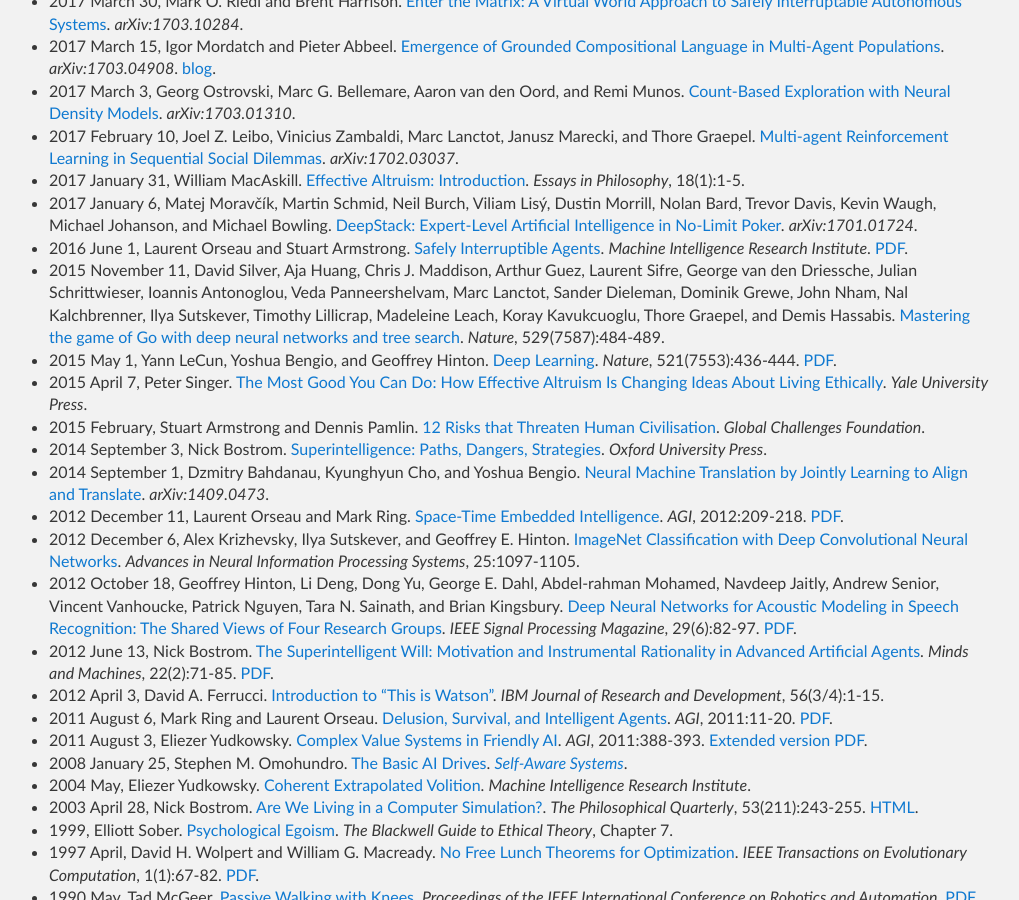
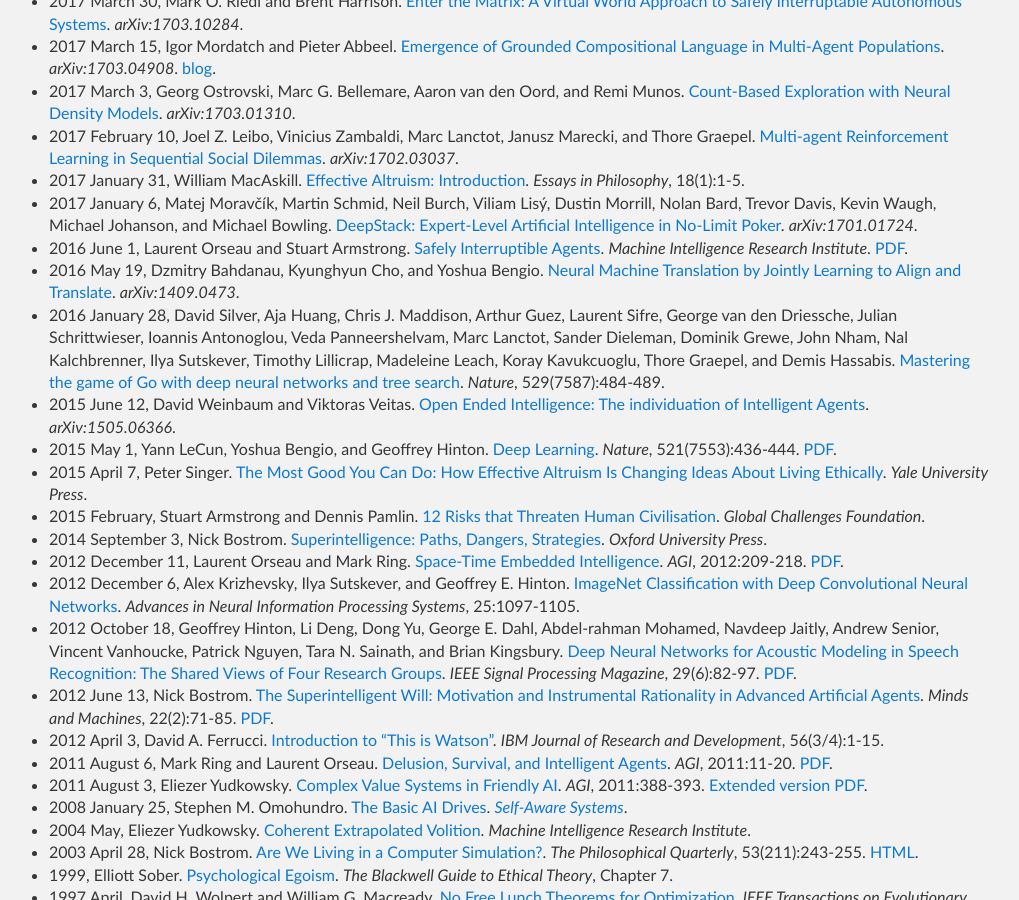
Before and after one commit to Tonywuhk/realai.org, a Jekyll site: the page built from blog/towards-safe-and-beneficial-intelligence.md, in a window 1280 px wide and 900 px high, scrolled down 5132 px. Shown: the whole window, without its empty margins (131-1150 px from the left). Built offline with Jekyll 4.4.1, drawn with Linux system fonts in a browser that asks for light colours; our own code applies the rules of GitHub Pages for plain Markdown files; comment, search, counter and statistics services are not loaded; the repository's description, which GitHub fills in, is left out; some of the changed text lies outside the part shown.

Commit message:
Update towards-safe-and-beneficial-intelligence.md

```diff
--- a/blog/towards-safe-and-beneficial-intelligence.md
+++ b/blog/towards-safe-and-beneficial-intelligence.md
@@ -15,7 +15,7 @@
 
 Many of today's problems, such as poverty, disease, and climate change, can be solved by an SI developed to benefit the world. It is also not obvious how these problems can be solved in any other way. When we look at some of tomorrow's problems, such as biological fragility and cosmic catastrophes, if we are to continue our civilization's past success, SI seems to be the only way forward.
 
-Since the recent rise of deep learning in 2012 ([LeCun et al., 2015](http://www.nature.com/nature/journal/v521/n7553/full/nature14539.html)), evidence is mounting that we're on a promising path towards building general intelligence into computer systems. The improvements in many areas such as vision ([Krizhevsky et al., 2012](http://papers.nips.cc/paper/4824-imagenet-classification-with-deep-convolutional-neural-networks)), speech ([Hinton et al., 2012](http://ieeexplore.ieee.org/document/6296526/)), language ([Bahdanau et al., 2014](https://arxiv.org/abs/1409.0473)), and the game of Go ([Silver & Huang et al., 2015](http://www.nature.com/nature/journal/v529/n7587/full/nature16961.html)), exceeded the expectations of the computer science community. The eventual construction of an SI that intelligently provides for, supports, and protects human society is on the horizon. It is an infrastructure our civilization can rely on to advance to the next level.
+Since the recent rise of deep learning in 2012 ([LeCun et al., 2015](http://www.nature.com/nature/journal/v521/n7553/full/nature14539.html)), evidence is mounting that we're on a promising path towards building general intelligence into computer systems. The improvements in many areas such as vision ([Krizhevsky et al., 2012](http://papers.nips.cc/paper/4824-imagenet-classification-with-deep-convolutional-neural-networks)), speech ([Hinton et al., 2012](http://ieeexplore.ieee.org/document/6296526/)), language ([Bahdanau et al., 2016](https://arxiv.org/abs/1409.0473)), and the game of Go ([Silver & Huang et al., 2016](http://www.nature.com/nature/journal/v529/n7587/full/nature16961.html)), exceeded the expectations of the computer science community. The eventual construction of an SI that intelligently provides for, supports, and protects human society is on the horizon. It is an infrastructure our civilization can rely on to advance to the next level.
 
 Nature has been supplying to us essential elements of life, such as water, air, and sunlight, for billions of years. We don't expect interruptions, or gravity suddenly turning upside down, ejecting everything on earth to space, even though such unthinkable events could happen in the distant future. Nature is intelligent, because it allowed our civilization to rise within, at the same time, it is also remarkably reliable. In the long run, a safe and beneficial intelligent infrastructure should work in a similar way, supplying essential elements for the future human society, and its possibility of failure so remote that we rarely worry about it.
 
@@ -23,7 +23,7 @@
 
 ## The Appearance of Goal-Driven Behavior
 
-An AI system is a complex system operating inside an environment. Like cloud computing, in the long run it does not need to have a stable physical boundary. It may consist of multiple independent learning agents that are self-interested ([Leibo & Zambaldi et al., 2017](https://arxiv.org/abs/1702.03037)) or sharing rewards ([Mordatch & Abbeel, 2017](https://arxiv.org/abs/1703.04908)). In the short run, when we can approximately separate the system from the environment, the system performs computations on its input and produces output. The output and input are sometimes linked in a way with the appearance that the system is trying to optimize for an internal goal ([Omohundro, 2008](https://selfawaresystems.files.wordpress.com/2008/01/ai_drives_final.pdf); [Bostrom, 2012](https://link.springer.com/article/10.1007/s11023-012-9281-3)), while in fact the system is merely following the rules set in the environment.
+An AI system is a complex system operating inside an environment. Like cloud computing, in the long run it does not need to have a stable physical boundary. It may consist of multiple independent learning agents that are self-interested ([Leibo & Zambaldi et al., 2017](https://arxiv.org/abs/1702.03037)) or sharing rewards ([Mordatch & Abbeel, 2017](https://arxiv.org/abs/1703.04908)). Such open-ended intelligence is discussed at length in [Weinbaum & Veitas (2015)](https://arxiv.org/abs/1505.06366). In the short run, when we can approximately separate the system from the environment, the system performs computations on its input and produces output. The output and input are sometimes linked in a way with the appearance that the system is trying to optimize for an internal goal ([Omohundro, 2008](https://selfawaresystems.files.wordpress.com/2008/01/ai_drives_final.pdf); [Bostrom, 2012](https://link.springer.com/article/10.1007/s11023-012-9281-3)), while in fact the system is merely following the rules set in the environment.
 
 A tilting doll appears to have an internal goal of always standing up straight, but this goal is nowhere encoded inside the doll, it's just physics. A pair of mechanical legs on a downhill slope, without a motor and without a computer, can appear to have a goal of walking ([McGeer, 1990](http://ieeexplore.ieee.org/document/126245/)) due to the passive interaction of gravity and inertia. A more modern example can be found in [Ostrovski et al. (2017)](https://arxiv.org/abs/1703.01310), where an entirely curiosity-driven game playing agent behaves as if its goal is to achieve high scores in the game.
 
@@ -108,12 +108,13 @@
 * 2017 January 31, William MacAskill. [Effective Altruism: Introduction](http://commons.pacificu.edu/eip/vol18/iss1/1/). *Essays in Philosophy*, 18(1):1-5.
 * 2017 January 6, Matej Moravčík, Martin Schmid, Neil Burch, Viliam Lisý, Dustin Morrill, Nolan Bard, Trevor Davis, Kevin Waugh, Michael Johanson, and Michael Bowling. [DeepStack: Expert-Level Artificial Intelligence in No-Limit Poker](https://arxiv.org/abs/1701.01724). *arXiv:1701.01724*.
 * 2016 June 1, Laurent Orseau and Stuart Armstrong. [Safely Interruptible Agents](https://intelligence.org/2016/06/01/new-paper-safely-interruptible-agents/). *Machine Intelligence Research Institute*. [PDF](https://intelligence.org/files/Interruptibility.pdf).
-* 2015 November 11, David Silver, Aja Huang, Chris J. Maddison, Arthur Guez, Laurent Sifre, George van den Driessche, Julian Schrittwieser, Ioannis Antonoglou, Veda Panneershelvam, Marc Lanctot, Sander Dieleman, Dominik Grewe, John Nham, Nal Kalchbrenner, Ilya Sutskever, Timothy Lillicrap, Madeleine Leach, Koray Kavukcuoglu, Thore Graepel, and Demis Hassabis. [Mastering the game of Go with deep neural networks and tree search](http://www.nature.com/nature/journal/v529/n7587/full/nature16961.html). *Nature*, 529(7587):484-489.
+* 2016 May 19, Dzmitry Bahdanau, Kyunghyun Cho, and Yoshua Bengio. [Neural Machine Translation by Jointly Learning to Align and Translate](https://arxiv.org/abs/1409.0473). *arXiv:1409.0473*.
+* 2016 January 28, David Silver, Aja Huang, Chris J. Maddison, Arthur Guez, Laurent Sifre, George van den Driessche, Julian Schrittwieser, Ioannis Antonoglou, Veda Panneershelvam, Marc Lanctot, Sander Dieleman, Dominik Grewe, John Nham, Nal Kalchbrenner, Ilya Sutskever, Timothy Lillicrap, Madeleine Leach, Koray Kavukcuoglu, Thore Graepel, and Demis Hassabis. [Mastering the game of Go with deep neural networks and tree search](http://www.nature.com/nature/journal/v529/n7587/full/nature16961.html). *Nature*, 529(7587):484-489.
+* 2015 June 12, David Weinbaum and Viktoras Veitas. [Open Ended Intelligence: The individuation of Intelligent Agents](https://arxiv.org/abs/1505.06366). *arXiv:1505.06366*.
 * 2015 May 1, Yann LeCun,	Yoshua Bengio, and Geoffrey Hinton. [Deep Learning](http://www.nature.com/nature/journal/v521/n7553/full/nature14539.html). *Nature*, 521(7553):436-444. [PDF](https://www.cs.toronto.edu/~hinton/absps/NatureDeepReview.pdf).
 * 2015 April 7, Peter Singer. [The Most Good You Can Do: How Effective Altruism Is Changing Ideas About Living Ethically](https://www.amazon.com/Most-Good-You-Can-Effective/dp/0300180276/). *Yale University Press*.
 * 2015 February, Stuart Armstrong and Dennis Pamlin. [12 Risks that Threaten Human Civilisation](http://www.oxfordmartin.ox.ac.uk/publications/view/1881). *Global Challenges Foundation*.
 * 2014 September 3, Nick Bostrom. [Superintelligence: Paths, Dangers, Strategies](https://www.amazon.com/gp/product/0199678111/). *Oxford University Press*.
-* 2014 September 1, Dzmitry Bahdanau, Kyunghyun Cho, and Yoshua Bengio. [Neural Machine Translation by Jointly Learning to Align and Translate](https://arxiv.org/abs/1409.0473). *arXiv:1409.0473*.
 * 2012 December 11, Laurent Orseau and Mark Ring. [Space-Time Embedded Intelligence](https://link.springer.com/chapter/10.1007/978-3-642-35506-6_22). *AGI*, 2012:209-218. [PDF](http://agi-conference.org/2012/wp-content/uploads/2012/12/paper_76.pdf).
 * 2012 December 6, Alex Krizhevsky, Ilya Sutskever, and Geoffrey E. Hinton. [ImageNet Classification with Deep Convolutional Neural Networks](http://papers.nips.cc/paper/4824-imagenet-classification-with-deep-convolutional-neural-networks). *Advances in Neural Information Processing Systems*, 25:1097-1105.
 * 2012 October 18, Geoffrey Hinton, Li Deng, Dong Yu, George E. Dahl, Abdel-rahman Mohamed, Navdeep Jaitly, Andrew Senior, Vincent Vanhoucke, Patrick Nguyen, Tara N. Sainath, and Brian Kingsbury. [Deep Neural Networks for Acoustic Modeling in Speech Recognition: The Shared Views of Four Research Groups](http://ieeexplore.ieee.org/document/6296526/). *IEEE Signal Processing Magazine*, 29(6):82-97. [PDF](https://research.google.com/pubs/archive/38131.pdf).
```
